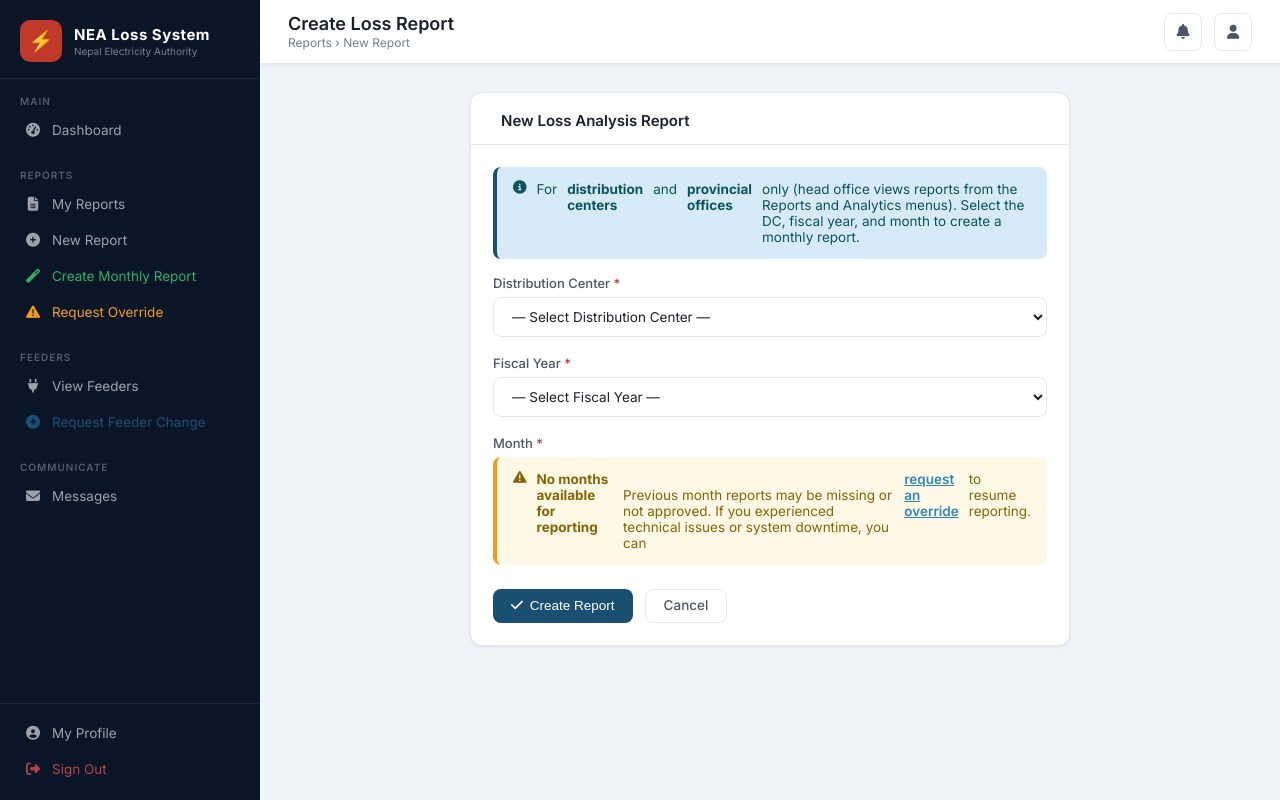
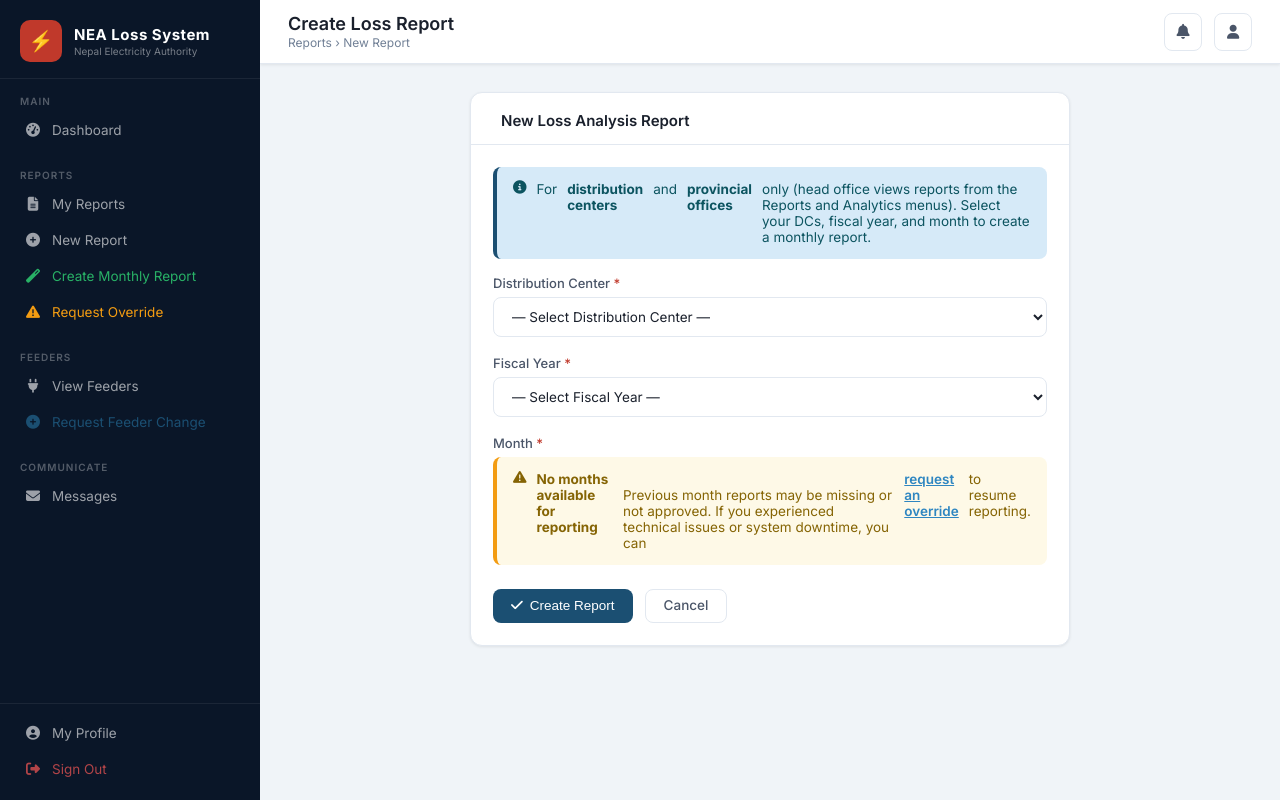
Before and after one commit to ermrpkr/nea, a Django app: template nea_loss/templates/nea_loss/reports/create.html in a window 1280 px wide. Run offline with Django 4.2, Linux system fonts and the light colour scheme; the template is opened without the code that fills it, so the values that code supplies are empty.

Commit message:
Update create.html

```diff
--- a/nea_loss/templates/nea_loss/reports/create.html
+++ b/nea_loss/templates/nea_loss/reports/create.html
@@ -13,7 +13,7 @@
       <div class="alert alert-info">
         <i class="fas fa-info-circle"></i>
         For <strong>distribution centers</strong> and <strong>provincial offices</strong> only (head office views reports from the Reports and Analytics menus).
-        Select the DC, fiscal year, and month to create a monthly report.
+        Select your DCs, fiscal year, and month to create a monthly report.
       </div>
       <form method="POST">
         {% csrf_token %}
```
